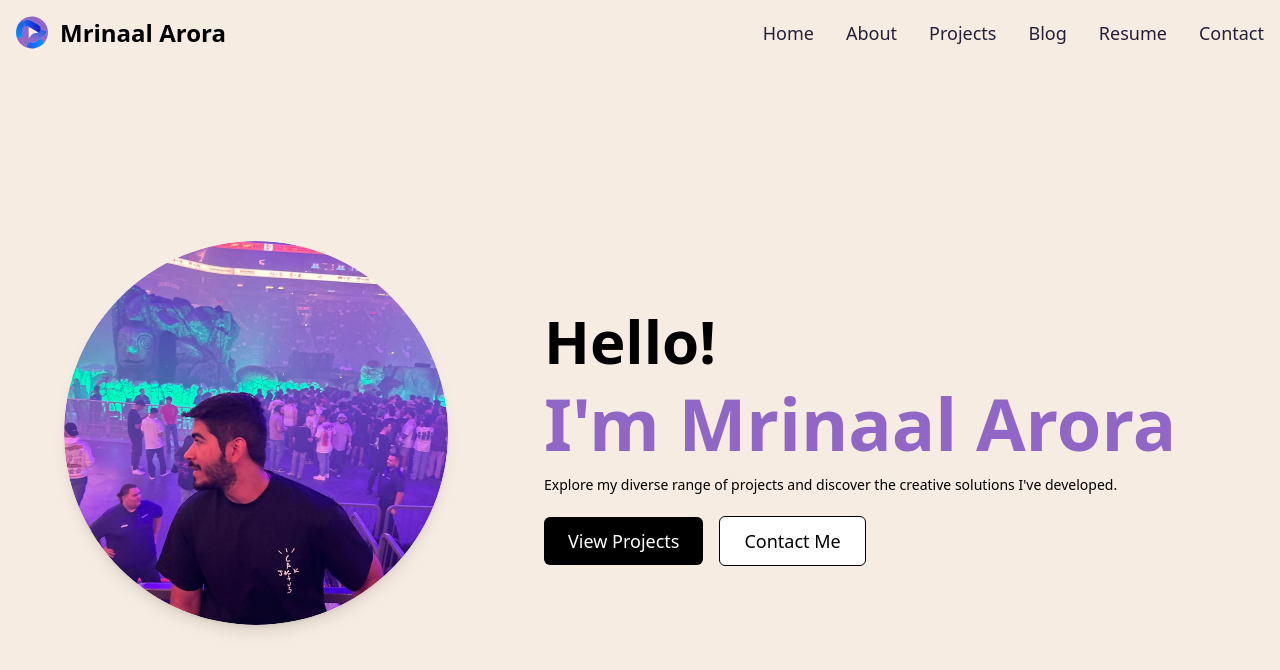
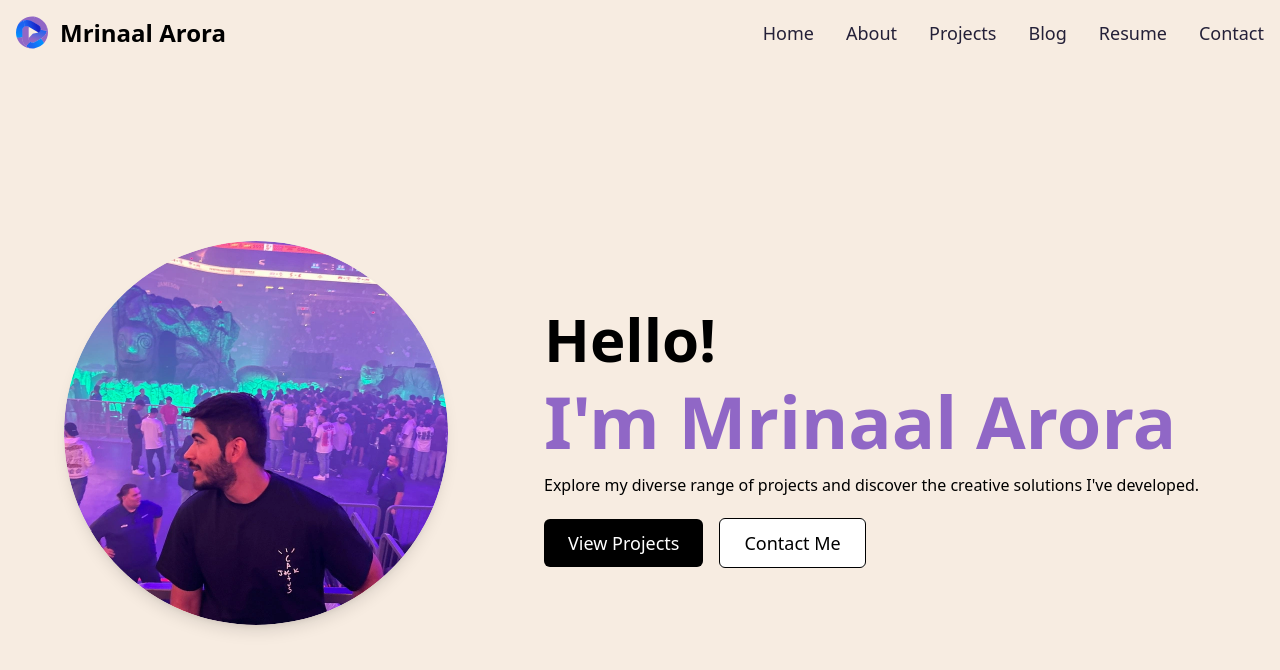
Before and after one commit to aroramrinaal/my-portfolio, a Next.js app: page / in a window 1280 px wide. Shown: the top 670 px of the page. Built offline with nearby package versions, Linux system fonts and the light colour scheme.

Commit message:
refactor: Update Home page paragraph font size

```diff
--- a/src/pages/index.tsx
+++ b/src/pages/index.tsx
@@ -25,7 +25,7 @@ const Home: React.FC = () => {
           <div>
             <h1 className="text-6xl font-bold text-black mb-4">Hello!</h1>
             <h2 className="text-7xl font-bold text-amethyst mb-4">I&apos;m Mrinaal Arora</h2>
-            <p className="text-sm text-black mb-8">
+            <p className="text-base text-black mb-8">
               Explore my diverse range of projects and discover the creative solutions I&apos;ve developed.
             </p>
             <div className="flex space-x-4">
```
